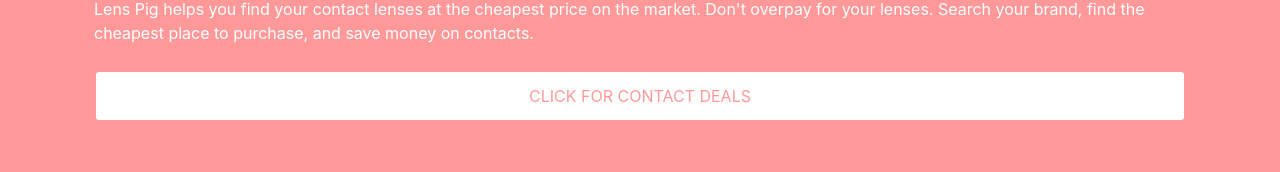
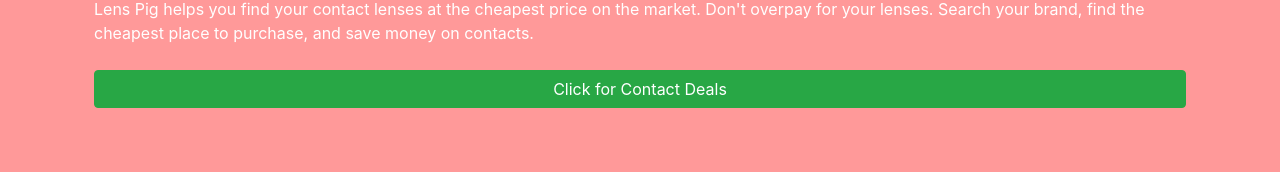
Before and after one commit to jneilson31/lens-pig, an Angular app: page / in a window 1280 px wide. Shown: the part 221-393 px from the top of the page. Built offline with nearby package versions, Linux system fonts and the light colour scheme.

Commit message:
btn change

```diff
--- a/src/app/home/home.component.html
+++ b/src/app/home/home.component.html
@@ -4,7 +4,7 @@
       <div class="col-12">
         <h2 class="tag-line">Helping you find your contacts lenses, but for cheaper.</h2>
         <p>Lens Pig helps you find your contact lenses at the cheapest price on the market. Don't overpay for your lenses. Search your brand, find the cheapest place to purchase, and save money on contacts.</p>
-        <button class="btn btn-secondary btn-block">Click for Contact Deals</button>
+        <button class="btn btn-success btn-block">Click for Contact Deals</button>
       </div>
     </div>
   </div>
```
